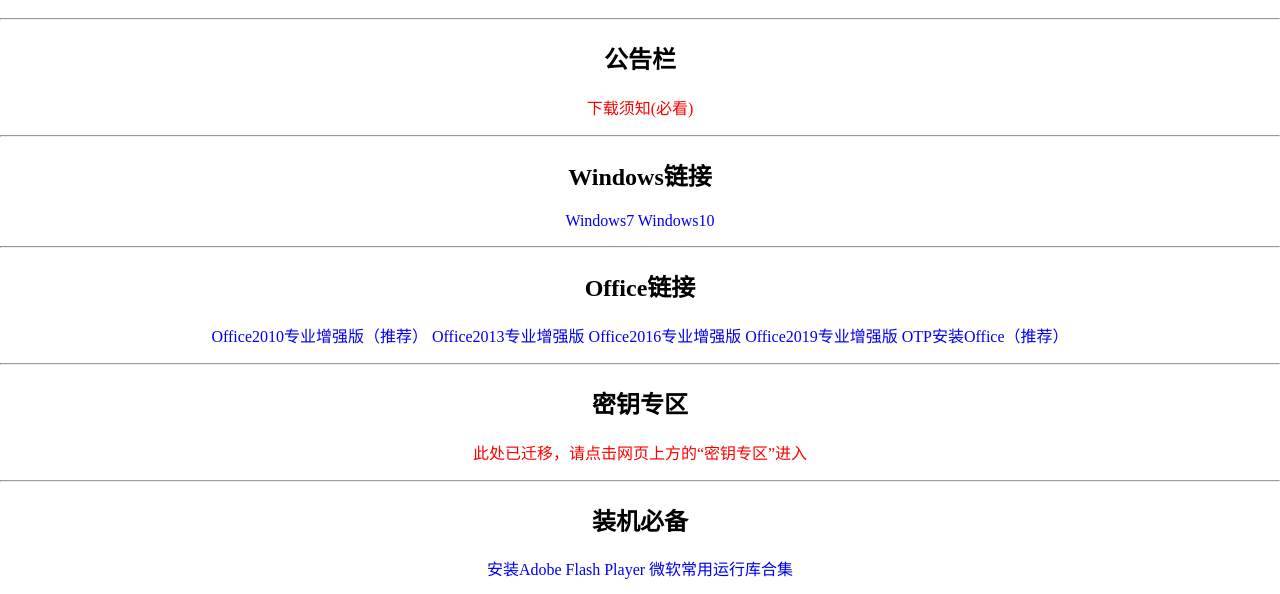
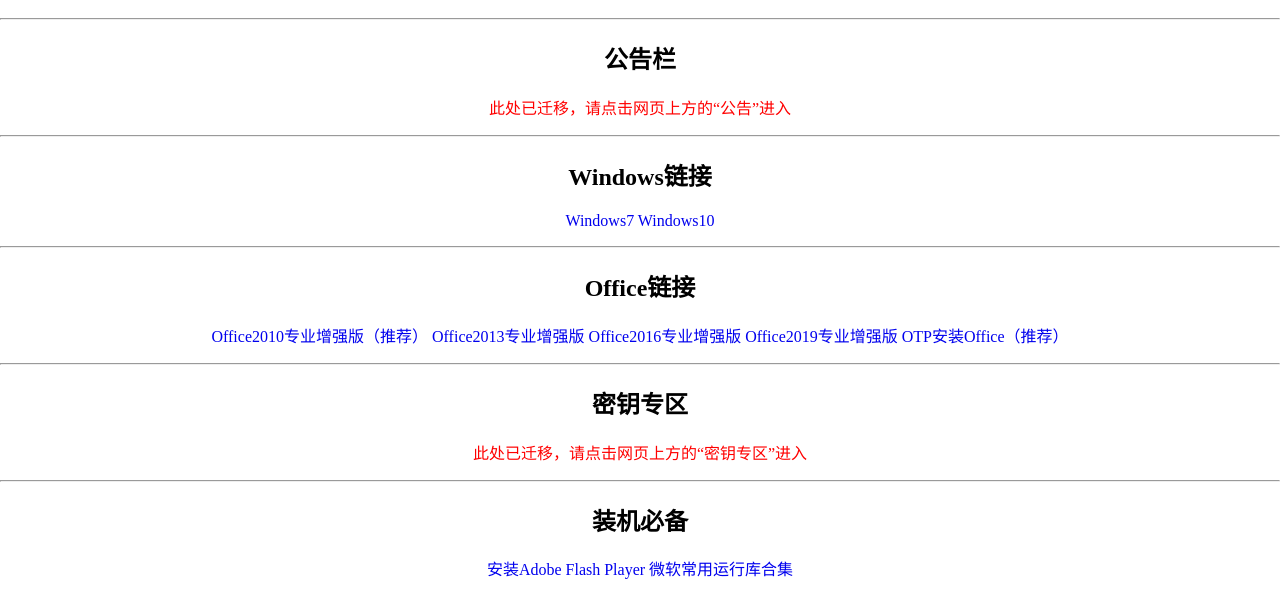
Before and after one commit to Nfreewind/201853910.github.io, a plain HTML site: page index.html in a window 1280 px wide. Shown: the part 206-800 px from the top of the page. Drawn offline with Linux system fonts and the light colour scheme.

Commit message:
Update index.html

```diff
--- a/index.html
+++ b/index.html
@@ -42,7 +42,7 @@
     <p><h4 align="center">说明：此网页仅作为代替群公告发布相关工具、软件的链接，及某些说明和注意事项。</h4></p>
     <hr />
     <p><h2 align="center">公告栏</h2></p>
-    <p align="center"><a href="https://201853910.github.io/公告/下载须知.html" target="_blank" style="color: red">下载须知(必看)</a></p>
+    <p align="center"><font color="red">此处已迁移，请点击网页上方的“公告”进入</font></p>
     <hr />
     <p><h2 align="center">Windows链接</h2></p>
     <p align="center"><a href="https://201853910.github.io/下载/windows7.html" target="_blank">Windows7</a>	<a href="https://201853910.github.io/下载/windows10.html" target="blank">Windows10</a></p>
```
